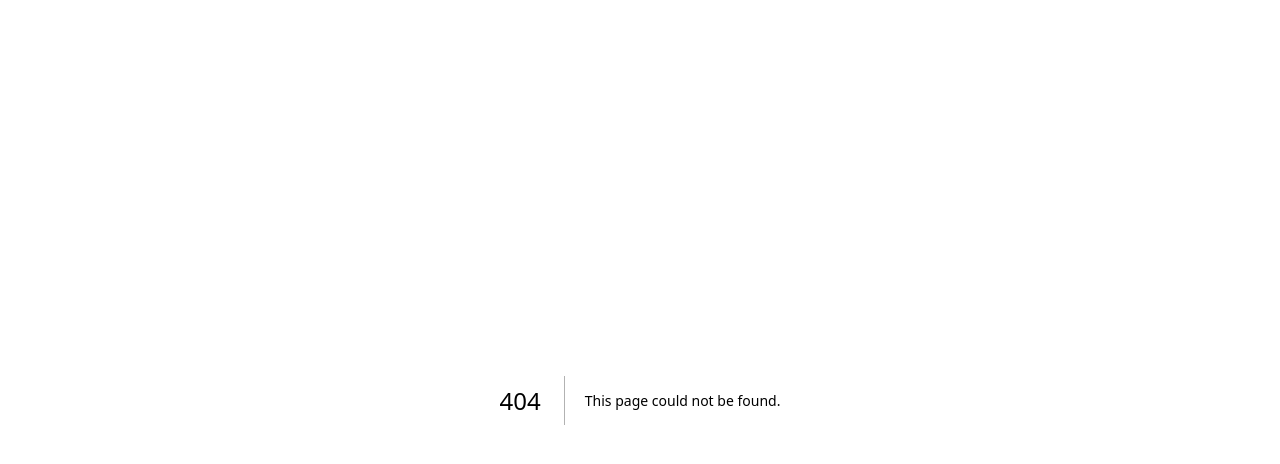
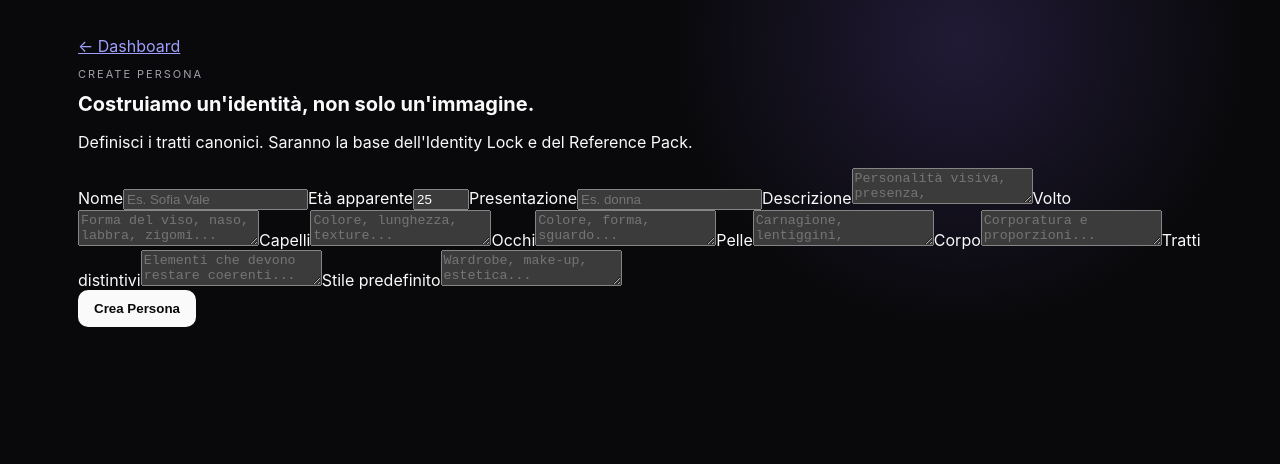
Before and after one commit to devistessari-arch/ai-persona-studio, a Next.js app: page /create in a window 1280 px wide. Before the commit this address had no page. Shown: the top 464 px of the page. Built offline with nearby package versions, Linux system fonts and the light colour scheme.

Commit message:
feat: add app/create/page.tsx

```diff
--- /dev/null
+++ b/app/create/page.tsx
@@ -0,0 +1,59 @@
+"use client";
+
+import { FormEvent, useState } from "react";
+
+type State = "idle" | "saving" | "done" | "error";
+
+export default function CreatePersonaPage() {
+  const [state, setState] = useState<State>("idle");
+  const [message, setMessage] = useState("");
+
+  async function submit(event: FormEvent<HTMLFormElement>) {
+    event.preventDefault();
+    setState("saving");
+    const form = new FormData(event.currentTarget);
+    const payload = Object.fromEntries(form.entries());
+
+    const response = await fetch("/api/personas", {
+      method: "POST",
+      headers: { "Content-Type": "application/json" },
+      body: JSON.stringify({ ...payload, apparentAge: Number(payload.apparentAge), identityStrength: 90 })
+    });
+
+    if (!response.ok) {
+      setState("error");
+      setMessage("Controlla i campi e riprova.");
+      return;
+    }
+
+    const persona = await response.json();
+    setState("done");
+    setMessage(`${persona.name} è stata creata. Ora possiamo generare il Master Portrait.`);
+    event.currentTarget.reset();
+  }
+
+  return (
+    <main>
+      <a className="back" href="/">← Dashboard</a>
+      <section className="formHero">
+        <p className="eyebrow">CREATE PERSONA</p>
+        <h1>Costruiamo un'identità, non solo un'immagine.</h1>
+        <p>Definisci i tratti canonici. Saranno la base dell'Identity Lock e del Reference Pack.</p>
+      </section>
+      <form className="personaForm" onSubmit={submit}>
+        <label>Nome<input name="name" required placeholder="Es. Sofia Vale" /></label>
+        <label>Età apparente<input name="apparentAge" required type="number" min="18" max="90" defaultValue="25" /></label>
+        <label>Presentazione<input name="genderPresentation" required placeholder="Es. donna" /></label>
+        <label className="wide">Descrizione<textarea name="description" placeholder="Personalità visiva, presenza, atmosfera..." /></label>
+        <label>Volto<textarea name="faceDescription" placeholder="Forma del viso, naso, labbra, zigomi..." /></label>
+        <label>Capelli<textarea name="hairDescription" placeholder="Colore, lunghezza, texture..." /></label>
+        <label>Occhi<textarea name="eyeDescription" placeholder="Colore, forma, sguardo..." /></label>
+        <label>Pelle<textarea name="skinDescription" placeholder="Carnagione, lentiggini, texture..." /></label>
+        <label>Corpo<textarea name="bodyDescription" placeholder="Corporatura e proporzioni..." /></label>
+        <label>Tratti distintivi<textarea name="distinctiveFeatures" placeholder="Elementi che devono restare coerenti..." /></label>
+        <label className="wide">Stile predefinito<textarea name="defaultStyle" placeholder="Wardrobe, make-up, estetica..." /></label>
+        <div className="wide formActions"><button disabled={state==="saving"}>{state==="saving" ? "Creazione..." : "Crea Persona"}</button><span className={state}>{message}</span></div>
+      </form>
+    </main>
+  );
+}
```
